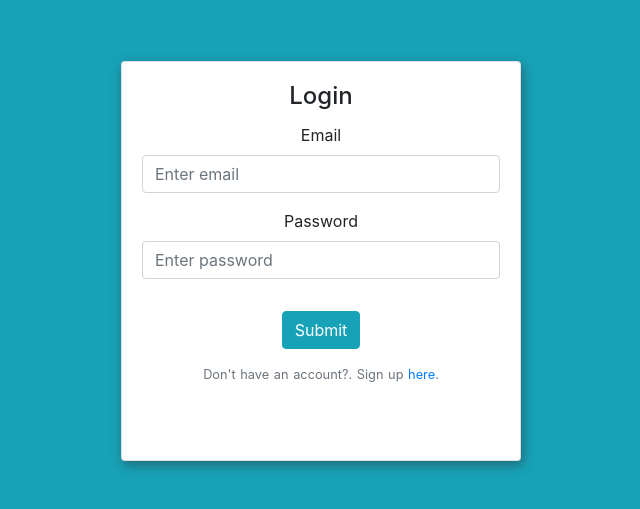
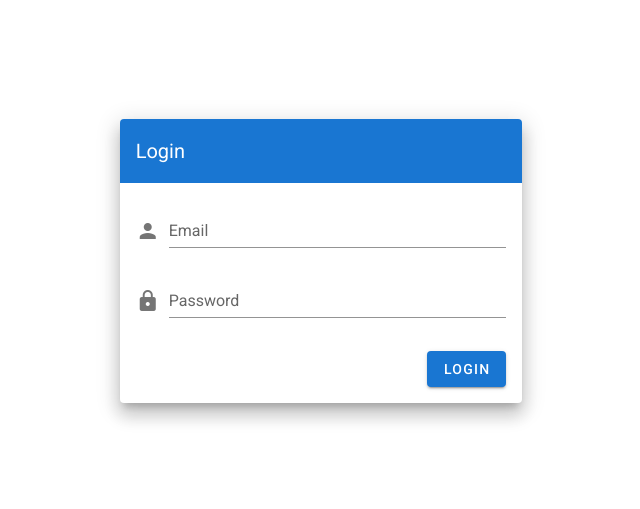
Before and after one commit to dani-edo/e-learning-back-office, a Nuxt app: page /auth/login in a window 1280 px wide. Shown: the part 139-648 px from the top of the page, without its empty margins (319-959 px from the left). Built offline with nearby package versions, Linux system fonts and the light colour scheme; no server answers.

Commit message:
change bootstrap to vuetify

```diff
--- a/nuxt.config.js
+++ b/nuxt.config.js
@@ -14,7 +14,14 @@ export default {
         content: process.env.npm_package_description || ''
       }
     ],
-    link: [{ rel: 'icon', type: 'image/x-icon', href: '/favicon.ico' }]
+    link: [
+      { rel: 'icon', type: 'image/x-icon', href: '/favicon.ico' },
+      {
+        rel: 'stylesheet',
+        href:
+          'https://fonts.googleapis.com/css?family=Roboto:300,400,500,700|Material+Icons'
+      }
+    ]
   },
   /*
    ** Customize the progress-bar color
@@ -40,8 +47,8 @@ export default {
    */
   modules: [
     // Doc: https://bootstrap-vue.js.org
-    'bootstrap-vue/nuxt',
     // Doc: https://axios.nuxtjs.org/usage
+    '@nuxtjs/vuetify',
     '@nuxtjs/axios',
     '@nuxtjs/pwa',
     // Doc: https://github.com/nuxt-community/dotenv-module
--- a/package.json
+++ b/package.json
@@ -15,8 +15,7 @@
     "@nuxtjs/axios": "^5.3.6",
     "@nuxtjs/dotenv": "^1.4.0",
     "@nuxtjs/pwa": "^3.0.0-0",
-    "bootstrap": "^4.1.3",
-    "bootstrap-vue": "^2.0.0",
+    "@nuxtjs/vuetify": "^1.11.0",
     "firebase": "^7.11.0",
     "nuxt": "^2.0.0"
   },
@@ -25,8 +24,8 @@
     "@nuxtjs/eslint-module": "^1.0.0",
     "babel-eslint": "^10.0.1",
     "eslint": "^6.1.0",
+    "eslint-config-prettier": "^6.10.0",
     "eslint-plugin-nuxt": ">=0.4.2",
-    "eslint-config-prettier": "^6.10.0",
     "eslint-plugin-prettier": "^3.1.2",
     "prettier": "^1.19.1"
   }
--- a/pages/auth/login.vue
+++ b/pages/auth/login.vue
@@ -1,55 +1,66 @@
 <template>
   <div class="full">
-    <div class="container">
-      <b-card title="Login" class="login-container">
-        <b-card-text>
-          <b-form @submit.prevent="onSubmit">
-            <b-form-group label="Email" label-for="input-1">
-              <b-form-input
+    <v-app id="inspire">
+      <v-content>
+        <v-container class="fill-height" fluid>
+          <v-row align="center" justify="center">
+            <v-col cols="12" sm="8" md="4">
+              <v-card class="elevation-12">
+                <v-toolbar color="primary" dark flat>
+                  <v-toolbar-title>Login</v-toolbar-title>
+                  <v-spacer />
+                </v-toolbar>
+                <v-card-text>
+                  <v-form id="login_form" @submit.prevent="onSubmit">
+                    <v-text-field
                       v-model="form.email"
+                      label="Email"
+                      name="email"
+                      prepend-icon="person"
                       type="email"
-                required
-                placeholder="Enter email"
-              ></b-form-input>
-            </b-form-group>
-            <b-form-group label="Password" label-for="password">
-              <b-input
+                    />
+
+                    <v-text-field
                       id="password"
                       v-model="form.password"
+                      label="Password"
+                      name="password"
+                      prepend-icon="lock"
                       type="password"
-                aria-describedby="password-help-block"
-                placeholder="Enter password"
-              ></b-input>
-            </b-form-group>
-            <b-form-invalid-feedback class="d-block">
+                    />
+                    <v-spacer />
+                    <div class="red--text text-center">
                       {{ form.error }}
-            </b-form-invalid-feedback>
-            <b-button type="submit" variant="info" class="mt-3"
-              >Submit</b-button
-            >
-          </b-form>
-          <b-form-text class="mt-3">
-            Don't have an account?. Sign up
-            <nuxt-link to="/auth/register"> here</nuxt-link>.
-          </b-form-text>
-        </b-card-text>
-      </b-card>
                     </div>
-    <b-modal
-      ref="error-modal"
-      v-model="shownModal"
-      hide-footer
-      centered
-      hide-header
-    >
-      <div class="d-block text-center">
-        <h3>Error!</h3>
-        <p>{{ form.error }}</p>
+                    <v-spacer />
+                    <div class="container--button mt-3">
+                      <v-btn type="submit" color="primary">Login</v-btn>
                     </div>
-      <b-button class="mt-3" variant="outline-danger" block @click="hideModal"
-        >OK</b-button
-      >
-    </b-modal>
+                  </v-form>
+                </v-card-text>
+              </v-card>
+            </v-col>
+          </v-row>
+        </v-container>
+      </v-content>
+    </v-app>
+    <v-dialog v-model="shownModal" max-width="290">
+      <v-card>
+        <v-card-title class="headline">Error!</v-card-title>
+
+        <v-card-text>
+          {{ form.error }}
+        </v-card-text>
+
+        <v-card-actions>
+          <v-spacer></v-spacer>
+
+          <v-btn color="green darken-1" text @click="shownModal = false">
+            OK
+          </v-btn>
+        </v-card-actions>
+      </v-card>
+    </v-dialog>
   </div>
 </template>
 
@@ -59,17 +70,22 @@ import 'firebase/auth'
 
 export default {
   name: 'Login',
-  data() {
-    return {
+  middleware: 'loggedInCheck',
+  props: {
+    source: {
+      type: String,
+      default: ''
+    }
+  },
+  data: () => ({
+    drawer: null,
     form: {
       email: '',
       password: '',
       error: ''
     },
     shownModal: false
-    }
-  },
-  middleware: 'loggedInCheck',
+  }),
   methods: {
     onSubmit() {
       firebase
@@ -90,39 +106,20 @@ export default {
         })
     },
     showModal() {
-      this.$refs['error-modal'].show()
-    },
-    hideModal() {
-      this.$refs['error-modal'].hide()
+      this.shownModal = true
     }
   }
 }
 </script>
 
 <style scoped>
-.full {
-  /* background: url('/maclogin.jpeg'); */
-  background: #17a2b8;
-  background-repeat: no-repeat;
-  background-size: cover;
-  background-position: center;
+.container.fill-height > .row {
+  max-width: unset;
 }
-.container {
-  margin: 0 auto;
-  min-height: 100vh;
+.container--button {
   display: flex;
-  justify-content: center;
-  align-items: center;
-  text-align: center;
 }
-.login-container {
-  width: 400px;
-  max-width: 600px;
-  height: 400px;
-  filter: drop-shadow(2px 4px 6px rgba(46, 46, 46, 0.5));
-}
-img {
-  height: 100%;
-  object-fit: cover;
+.container--button button {
+  margin-left: auto;
 }
 </style>
```
Also changed, not shown: 1 other file (tests, documents, lock files or other folders). Lines whose indentation alone changed are shown as unchanged.
